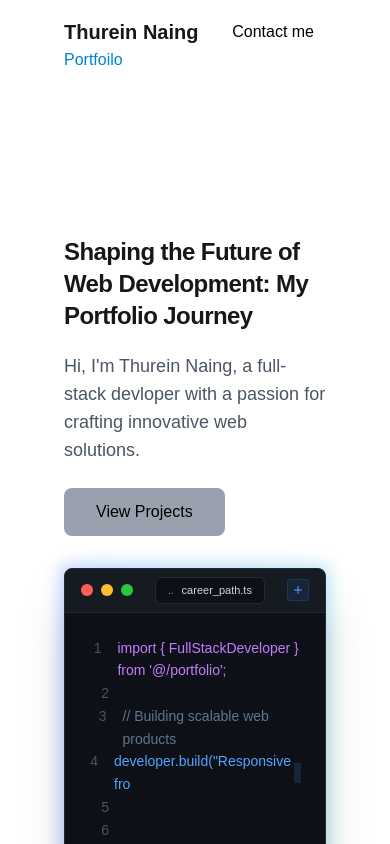
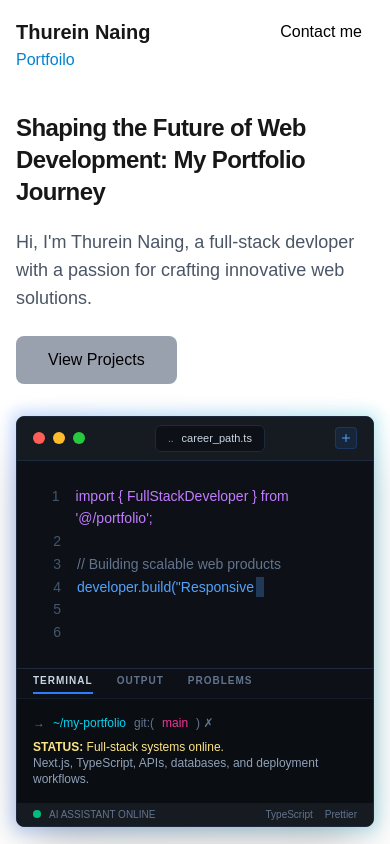
Before and after one commit to ThureinNaing/nextjs-portfolio, a Next.js app: page / in a window 390 px wide. Shown: the top 844 px of the page. Built offline with nearby package versions, Linux system fonts and the light colour scheme.

Commit message:
Update layout

```diff
--- a/app/(root)/page.tsx
+++ b/app/(root)/page.tsx
@@ -3,7 +3,7 @@ import HeroSection from "@/components/HeroSection";
 
 export default function Home() {
 	return (
-		<div className="px-8 space-y-5">
+		<div className="md:px-8 space-y-5">
 			<h1 className="text-sky-600">Portfoilo</h1>
 			<HeroSection />
 			<FeatureCard />
--- a/app/layout.tsx
+++ b/app/layout.tsx
@@ -15,7 +15,7 @@ export default function RootLayout({
 }>) {
 	return (
 		<html lang="en" className={` h-full antialiased`}>
-			<body className="min-h-full flex flex-col mx-4 p-4">
+			<body className="min-h-full flex flex-col md:mx-4 p-4">
 				<Navbar />
 				{children}
 			</body>
--- a/components/HeroSection.tsx
+++ b/components/HeroSection.tsx
@@ -4,7 +4,7 @@ import TerminalBox from "./TerminalBox";
 
 const HeroSection = () => {
 	return (
-		<section className="flex flex-wrap md:flex-nowrap justify-between  py-16 mt-20  gap-8 ">
+		<section className="flex flex-wrap md:flex-nowrap justify-between  md:py-16 md:mt-20  gap-8 ">
 			<SparkleParticles
 				className="absolute inset-0 z-0"
 				maxParticleSize={2.5}
--- a/components/Navbar.tsx
+++ b/components/Navbar.tsx
@@ -10,7 +10,7 @@ const Navbar = () => {
 	// 	{ name: "Skills", href: "#skills" },
 	// ];
 	return (
-		<header className="flex justify-between items-center px-8  text-white`">
+		<header className="flex justify-between items-center md:px-8  text-white`">
 			<h1 className="text-xl font-semibold text-mauve-400">
 				Thurein Naing
 			</h1>
```
